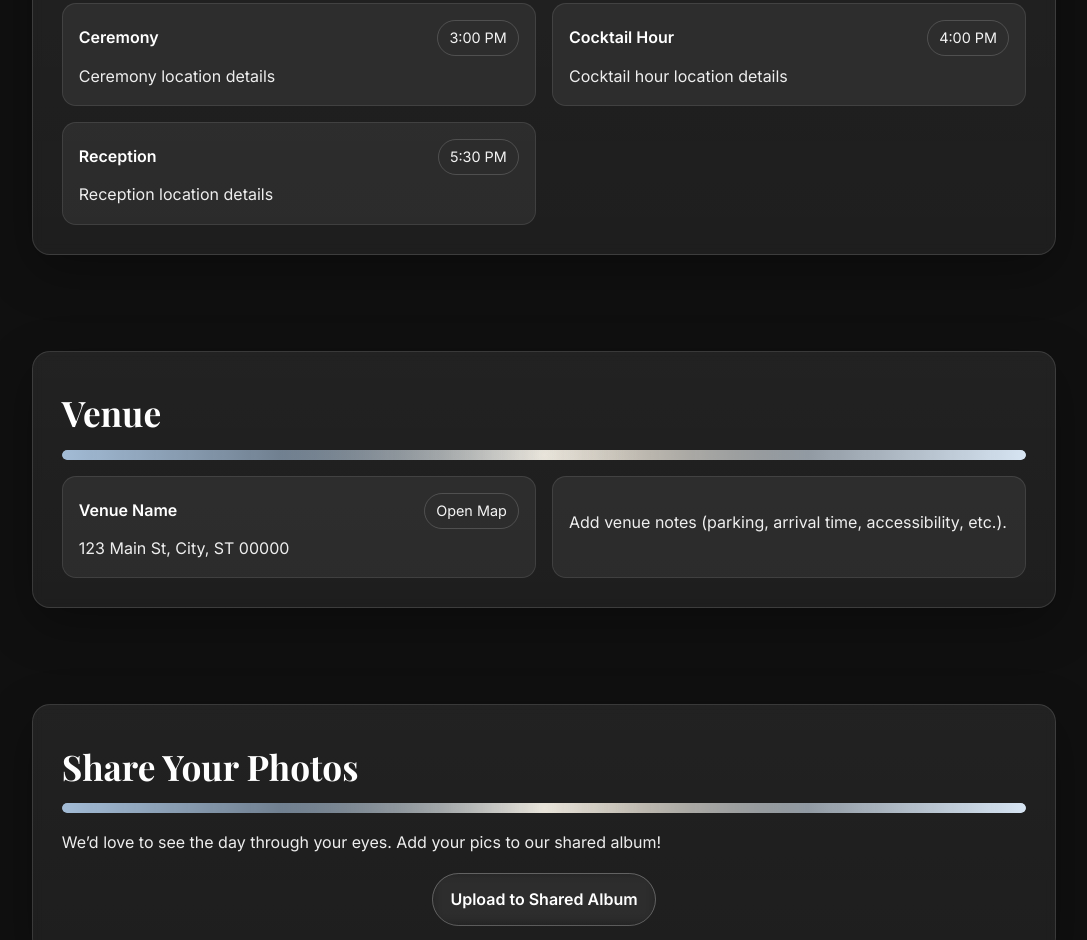
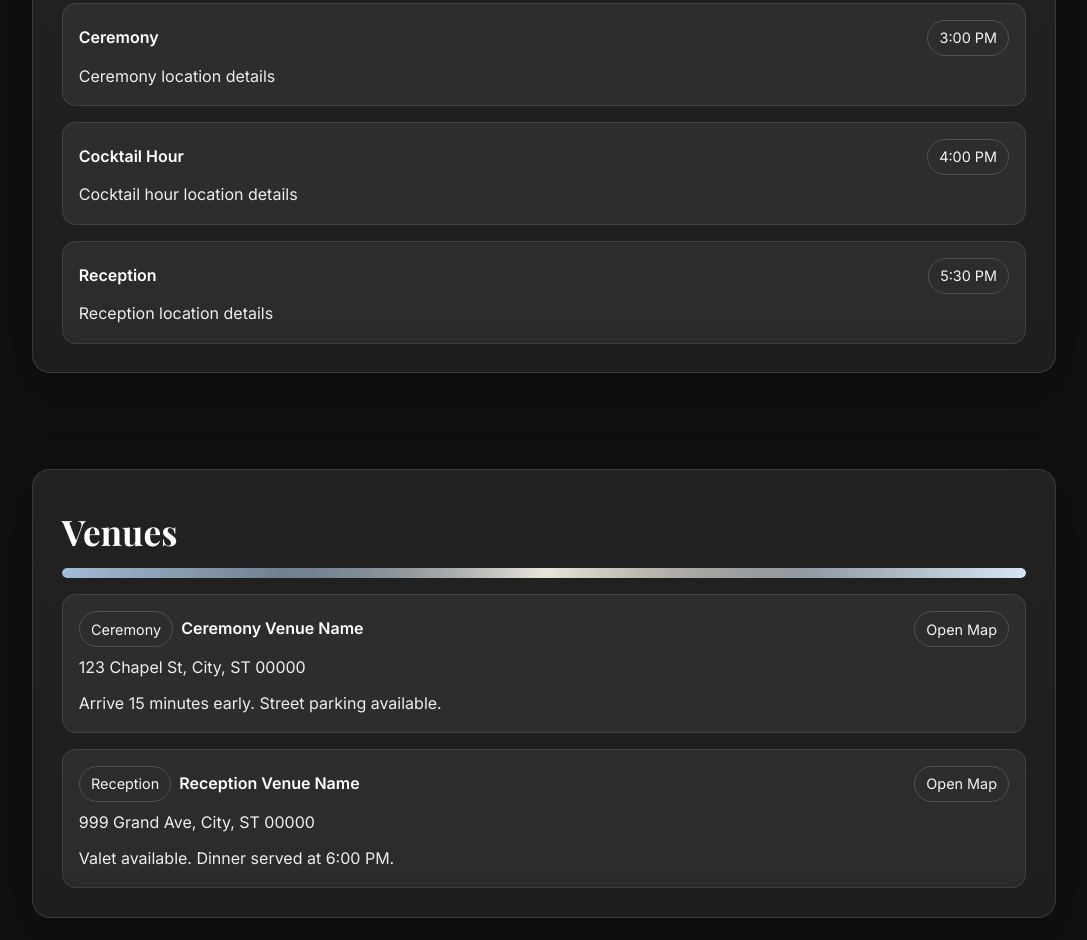
Before and after one commit to jacoknapp/EternalVows, a website: page index.html in a window 1280 px wide. Shown: the part 1263-2203 px from the top of the page, without its empty margins (96-1183 px from the left). Drawn offline with nearby package versions, Linux system fonts and the light colour scheme; no server answers.

Commit message:
Tweaking the layout a bit

```diff
--- a/config/config.json
+++ b/config/config.json
@@ -20,13 +20,24 @@
   "details": "Reception location details"
     }
   ],
-  "venue": {
-    "name": "Venue Name",
-    "address": "123 Main St, City, ST 00000",
-    "mapUrl": "https://maps.google.com",
-    "mapCta": "Open Map",
-    "notes": "Add venue notes (parking, arrival time, accessibility, etc.)."
-  },
+  "venues": [
+    {
+      "label": "Ceremony",
+      "name": "Ceremony Venue Name",
+      "address": "123 Chapel St, City, ST 00000",
+      "mapUrl": "https://maps.google.com/?q=Ceremony+Venue",
+      "mapCta": "Open Map",
+      "notes": "Arrive 15 minutes early. Street parking available."
+    },
+    {
+      "label": "Reception",
+      "name": "Reception Venue Name",
+      "address": "999 Grand Ave, City, ST 00000",
+      "mapUrl": "https://maps.google.com/?q=Reception+Venue",
+      "mapCta": "Open Map",
+      "notes": "Valet available. Dinner served at 6:00 PM."
+    }
+  ],
   "photoUpload": {
     "label": "Upload to Shared Album",
     "url": "https://example.com/your-shared-album"
--- a/index.html
+++ b/index.html
@@ -146,25 +146,14 @@
     <section id="schedule">
       <div class="container">
         <h2>Schedule</h2>
-        <div id="scheduleGrid" class="grid two"></div>
+        <div id="scheduleGrid" class="grid"></div>
       </div>
     </section>
 
     <section id="venue">
       <div class="container">
-        <h2>Venue</h2>
-        <div class="grid two">
-          <div class="card">
-            <div class="row">
-              <strong id="venueName">Venue Name</strong>
-              <a id="venueMap" class="pill" target="_blank" rel="noopener">Open Map</a>
-            </div>
-            <div id="venueAddress" class="muted" style="margin-top:.4rem;"></div>
-          </div>
-          <div class="card">
-            <p class="muted" id="venueNotes"></p>
-          </div>
-        </div>
+  <h2 id="venueTitle">Venue</h2>
+  <div id="venueGrid" class="grid"></div>
       </div>
     </section>
 
@@ -305,14 +294,34 @@
   const top = $("topButtons"); top.innerHTML = "";
   const hasStory = typeof cfg.story === 'string' && cfg.story.trim().length > 0;
   const hasSchedule = Array.isArray(cfg.schedule) && cfg.schedule.length > 0;
-  const hasVenue = !!(cfg.venue && (cfg.venue.name || cfg.venue.address || cfg.venue.notes || cfg.venue.mapUrl));
+  // Normalize venues: support legacy single `venue`, array `venues`, or object map `venues` (e.g., { ceremony: {...}, reception: {...} })
+  const venues = (() => {
+    const arr = [];
+    const v = cfg.venue;
+    const vs = cfg.venues;
+    if (Array.isArray(vs)) {
+      return vs.filter(x => x && (x.name || x.address || x.mapUrl || x.notes));
+    }
+    if (vs && typeof vs === 'object') {
+      for (const [key, val] of Object.entries(vs)) {
+        if (val && (val.name || val.address || val.mapUrl || val.notes)) {
+          arr.push({ label: val.label || key, ...val });
+        }
+      }
+      if (arr.length) return arr;
+    }
+    if (v && (v.name || v.address || v.mapUrl || v.notes)) return [v];
+    return arr;
+  })();
+  const hasVenue = venues.length > 0;
   const uploadUrl = cfg.photoUpload?.url || cfg.photoUploadUrl;
   const hasPhotoShare = !!uploadUrl;
   const hasRegistry = Array.isArray(cfg.registry) && cfg.registry.length > 0;
   const hasFaqs = Array.isArray(cfg.faqs) && cfg.faqs.length > 0;
 
+  if (hasStory) addBtn(top, "Story", "#story");
   if (hasSchedule) addBtn(top, "Schedule", "#schedule");
-  if (hasVenue) addBtn(top, "Venue", "#venue");
+  if (hasVenue) addBtn(top, venues.length > 1 ? "Venues" : "Venue", "#venue");
   if (hasPhotoShare) addBtn(top, "Share Photos", uploadUrl, true);
   if (hasRegistry) addBtn(top, "Registry", "#registry");
   if (hasFaqs) addBtn(top, "FAQ", "#faqs");
@@ -348,16 +357,33 @@
 
       // venue section
       const secVenue = document.getElementById('venue');
+      const vg = document.getElementById('venueGrid'); if (vg) vg.innerHTML = "";
       if (!hasVenue) {
         secVenue?.classList.add('hide');
       } else {
         secVenue?.classList.remove('hide');
-        $("venueName").textContent = cfg.venue?.name ?? "";
-        $("venueAddress").textContent = cfg.venue?.address ?? "";
-        const vm = $("venueMap");
-        vm.href = cfg.venue?.mapUrl || "#";
-        vm.textContent = cfg.venue?.mapCta ?? "Open Map";
-        $("venueNotes").textContent = cfg.venue?.notes ?? "";
+        try {
+          const h = document.getElementById('venueTitle');
+          if (h) h.textContent = venues.length > 1 ? 'Venues' : 'Venue';
+        } catch {}
+        venues.forEach((vn) => {
+          const card = document.createElement('div');
+          card.className = 'card';
+          const mapCta = vn.mapCta || 'Open Map';
+          const safeUrl = vn.mapUrl || '#';
+          const labelHtml = vn.label ? `<span class="pill" style="margin-right:.5rem;">${vn.label}</span>` : '';
+          card.innerHTML = `
+            <div class="row">
+              <div>
+                ${labelHtml}<strong>${vn.name ?? ''}</strong>
+              </div>
+              ${safeUrl && safeUrl !== '#' ? `<a class="pill" href="${safeUrl}" target="_blank" rel="noopener">${mapCta}</a>` : ''}
+            </div>
+            <div class="muted" style="margin-top:.4rem;">${vn.address ?? ''}</div>
+            ${vn.notes ? `<div class="muted" style="margin-top:.6rem;">${vn.notes}</div>` : ''}
+          `;
+          vg?.appendChild(card);
+        });
       }
 
       // photoshare section
--- a/package.json
+++ b/package.json
@@ -1,7 +1,6 @@
 {
   "type": "module",
   "scripts": {
-  "gen:photos": "node scripts/generate_placeholders.mjs",
   "gen:favicons": "node scripts/generate_favicons.mjs"
   },
   "dependencies": {
```
Also changed, not shown: README.md.
